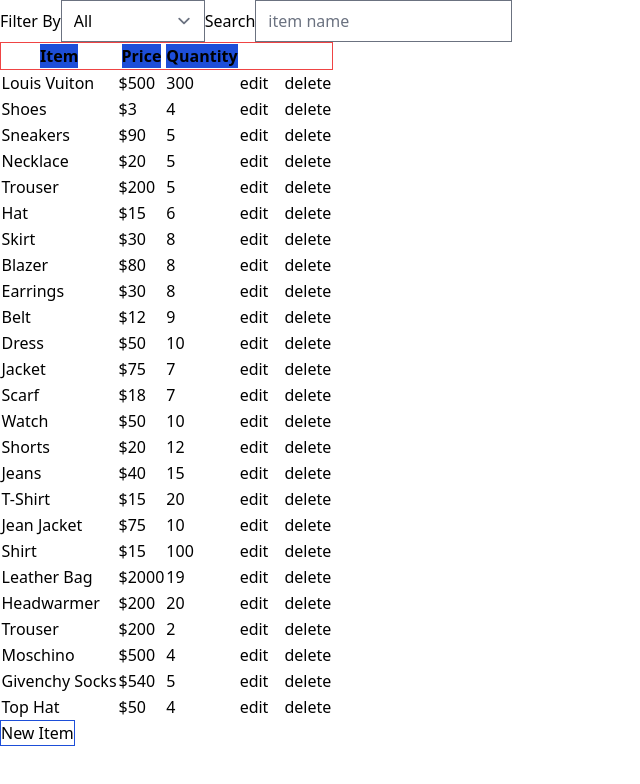
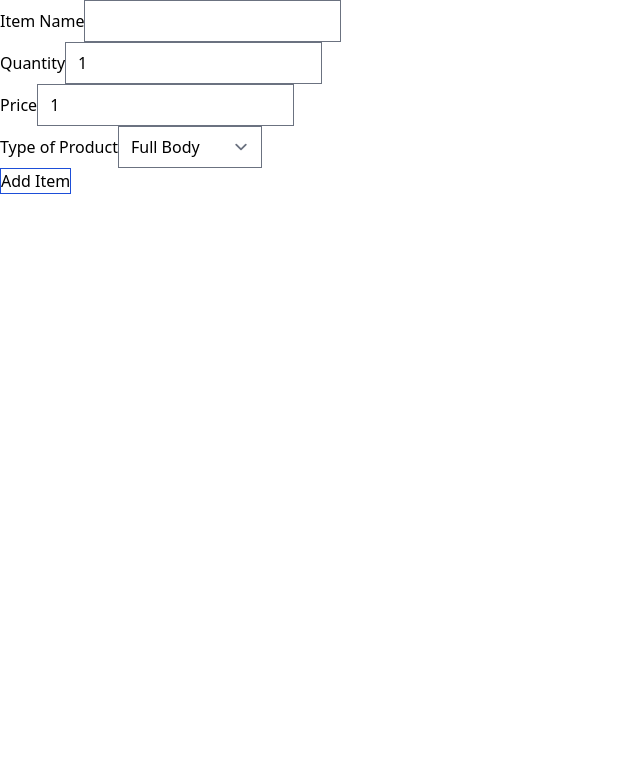
Before and after one commit to kehinde4885/InventoryTracker2, a React (Vite) app in the folder vite-project/: page /new in a window 1280 px wide. Shown: the top 784 px of the page, without its empty margins (0-640 px from the left). Built offline with nearby package versions, Linux system fonts and the light colour scheme; data requests are answered from the project's data file.

Commit message:
added React Router -Implementation of Local Storage -Added Home Page -Refactored Alphabet sort to Fix case Sensitivity -Fixed Negative Numbers on Add item form

```diff
--- a/vite-project/databases/db.json
+++ b/vite-project/databases/db.json
@@ -174,6 +174,20 @@
       "price": 50,
       "type": "Accessories",
       "id": "a2e71cf2-44fa-4671-85b5-7d578b6ecdc9"
+    },
+    {
+      "item": "Kehinde",
+      "quantity": 7,
+      "price": 150,
+      "type": "Full Body",
+      "id": "c883ee79-db25-489b-af7b-1beb62ba1ba3"
+    },
+    {
+      "item": "Jolayemi",
+      "quantity": 10,
+      "price": 100,
+      "type": "Upper Body",
+      "id": "94428443-8071-464c-b659-fa193e6e4612"
     }
   ]
 }
--- a/vite-project/functions.js
+++ b/vite-project/functions.js
@@ -40,6 +40,47 @@ function mergeSort(arr, sortby) {
   return sortedArray;
 }
 
+function letterSort(arr, sortby) {
+  //Reengineered to sort an Array Of Objects
+
+    //console.log('...')
+
+  if (arr.length <= 1) {
+    return arr;
+  }
+
+  let middle = Math.floor(arr.length / 2);
+
+  let left = mergeSort(arr.slice(0, middle), sortby);
+
+  let right = mergeSort(arr.slice(middle), sortby);
+
+  let sortedArray = [];
+  let leftIndex = 0;
+  let rightIndex = 0;
+
+  while (leftIndex < left.length && rightIndex < right.length) {
+    if (left[leftIndex][sortby].toUpperCase() <= right[rightIndex][sortby].toUpperCase()) {
+      sortedArray.push(left[leftIndex]);
+
+      leftIndex++;
+    } else if (left[leftIndex][sortby].toUpperCase() > right[rightIndex][sortby].toUpperCase()) {
+      sortedArray.push(right[rightIndex]);
+
+      rightIndex++;
+    }
+  }
+
+  for (let i = leftIndex; i < left.length; i++) {
+    sortedArray.push(left[i]);
+  }
+
+  for (let i = rightIndex; i < right.length; i++) {
+    sortedArray.push(right[i]);
+  }
+
+  return sortedArray;
+}
 
 
-export { mergeSort };
+export { mergeSort , letterSort };
--- a/vite-project/index.html
+++ b/vite-project/index.html
@@ -12,6 +12,7 @@
     <!-- <div class="test-Form">
         <input type="number" name="" id="">
     </div> -->
+    <script src="/init.js"></script>
     <script type="module" src="/src/main.jsx"></script>
     <!-- <script type="module" src="./items.js" ></script> -->
   </body>
--- /dev/null
+++ b/vite-project/init.js
@@ -0,0 +1,13 @@
+console.log('INitialiszing')
+let items = [
+    {
+      item: "Louis Vuiton",
+      quantity: 300,
+      price: 500,
+      type: "Full Body",
+      id: "d4a81a02-ab0b-405c-b761-69291d5e929c"
+    }
+]
+
+
+localStorage.setItem('Items', JSON.stringify(items))
--- a/vite-project/package.json
+++ b/vite-project/package.json
@@ -12,6 +12,7 @@
     "lodash": "^4.17.21",
     "react": "^18.2.0",
     "react-dom": "^18.2.0",
+    "react-router-dom": "^5.3.4",
     "uuid": "^9.0.0"
   },
   "devDependencies": {
@@ -20,6 +21,6 @@
     "@types/react-dom": "^18.0.10",
     "@vitejs/plugin-react": "^3.1.0",
     "tailwindcss": "^3.2.4",
-    "vite": "^4.1.0"
+    "vite": "^4.1.4"
   }
 }
--- a/vite-project/src/AddInventory.jsx
+++ b/vite-project/src/AddInventory.jsx
@@ -13,8 +13,8 @@ function reducer(state, action) {
     //New State to be Returned
     return {
       item: "",
-      quantity: 0,
-      price: 0,
+      quantity: 1,
+      price: 1,
       type: "Full Body",
       id: uuidv4(),
     };
@@ -30,8 +30,8 @@ function AddInventory() {
   //will call the reducer function above.
   const [item, editItem] = useReducer(reducer, {
     item: "",
-    quantity: 0,
-    price: 0,
+    quantity: 1,
+    price: 1,
     type: "Full Body",
     id: uuidv4(),
   });
@@ -65,6 +65,7 @@ function AddInventory() {
           onChange={handleChange}
           value={item.quantity}
           type="number"
+          min={1}
           name="quantity"
           id="quantity"
         />
@@ -75,6 +76,7 @@ function AddInventory() {
           onChange={handleChange}
           value={item.price}
           type="number"
+          min={1}
           name="price"
           id="price"
         />
@@ -124,16 +126,23 @@ function AddInventory() {
   }
 
   function submitForm() {
-    fetch("http://localhost:3000/items", {
-      method: "POST",
-      headers: {
-        "Content-type": "application/json",
-      },
-      body: JSON.stringify({ ...item }),
-    }).catch((error) => {
-      console.log(error);
-      console.error("Error:", error);
-    });
+    // fetch("http://localhost:3000/items", {
+    //   method: "POST",
+    //   headers: {
+    //     "Content-type": "application/json",
+    //   },
+    //   body: JSON.stringify({ ...item }),
+    // })
+    // .then(res => res.json())
+    // .then(data => console.log(data))
+    // .catch((error) => {
+    //   console.log(error);
+    //   console.error("Error:", error);
+    // })
+
+    let prev = JSON.parse(localStorage.getItem('Items'))
+    let newValue = [...prev,item]
+    localStorage.setItem('Items', JSON.stringify(newValue))
   }
 }
 
--- a/vite-project/src/App.jsx
+++ b/vite-project/src/App.jsx
@@ -1,23 +1,33 @@
-import { useState} from 'react'
+import { useState } from "react";
+import { Switch, Route } from "react-router";
 
-import reactLogo from './assets/react.svg'
-import { InventoryList } from './InventoryList'
-import { AddInventory } from './AddInventory'
+import reactLogo from "./assets/react.svg";
+import { InventoryList } from "./InventoryList";
+import { AddInventory } from "./AddInventory";
+import Home from "./Home";
 
 //console.log(options)
 
 function App() {
-  const [inventory, setInventory] = useState([])
+  const [inventory, setInventory] = useState([]);
 
-  console.log('App Rendered')
+  console.log("App Rendered");
 
   return (
     <div className="App">
-      <InventoryList/>
-
+      <Switch>
+        <Route exact path='/'>
+          <Home />
+        </Route>
+        <Route  path="/list">
+          <InventoryList />
+        </Route>
+        <Route  path="/new">
+          <AddInventory />
+        </Route>
+      </Switch>
     </div>
-
-  )
+  );
 }
 
-export default App
+export default App;
--- /dev/null
+++ b/vite-project/src/Home.jsx
@@ -0,0 +1,13 @@
+import React from "react";
+import { Link } from "react-router-dom";
+import { InventoryList } from "./InventoryList";
+
+export default function Home() {
+  return (
+    <div>
+      <h1>Welcome to Your Inventory</h1>
+      <Link to='/list'>View Inventory</Link>
+      <Link to='/new'>Add a New Item</Link>
+    </div>
+  );
+}
--- a/vite-project/src/InventoryList.jsx
+++ b/vite-project/src/InventoryList.jsx
@@ -1,9 +1,10 @@
 import { useState, useEffect, useContext, useReducer } from "react";
+import { Link } from "react-router-dom";
 import _ from "lodash";
 
 import { optionsContext } from "./AppContext";
 import Items from "./Itemslist";
-import { mergeSort } from "../functions";
+import { mergeSort , letterSort } from "../functions";
 
 //Components
 import Itemslist from "./Itemslist";
@@ -47,14 +48,18 @@ function reducer(state, action) {
     );
     //console.log(searchResults);
     return searchResults;
-  }else if(action.type === 'No Operation'){
-    return action.default
+  } else if (action.type === "No Operation") {
+    return action.default;
   }
 }
 
 function InventoryList() {
   //Default State
-  const [items, setItems] = useState([]);
+  //const [items, setItems] = useState([]);
+  //Using Local Storage
+  const [items, setItems] = useState(JSON.parse(localStorage.getItem("Items")));
+
+  const [beenEdited, changeBeenEdited] = useState(false);
 
   const options = useContext(optionsContext)[0];
 
@@ -179,9 +184,8 @@ function InventoryList() {
 
       changeView({ type: "Searching", view: arr, searching: searching.by });
       //changeView({ type: "Filtering", default: items, filter: filtered.by });
-    }else {
-      console.log('Here')
-      changeView({type: 'No Operation' , default: items})
+    } else {
+      changeView({ type: "No Operation", default: items });
     }
   }, [items]);
 
@@ -191,7 +195,7 @@ function InventoryList() {
       // console.log("Resorting Ran");
       let arr1 = mergeSort(view, "quantity");
       let arr2 = mergeSort(view, "price");
-      let arr3 = mergeSort(view, "item");
+      let arr3 = letterSort(view, "item");
       quantitySort(arr1);
       priceSort(arr2);
       AlphabetSort(arr3);
@@ -201,10 +205,9 @@ function InventoryList() {
   //Fetch and Set INventory
   useEffect(() => {
     //console.log("useEffect Ran");
-
-    fetch("http://localhost:3000/items")
-      .then((res) => res.json())
-      .then((data) => setItems(data));
+    // fetch("http://localhost:3000/items")
+    //   .then((res) => res.json())
+    //   .then((data) => setItems(data));
   }, []);
 
   //console.log("Inventory Component Rerendered");
@@ -261,7 +264,14 @@ function InventoryList() {
         </tbody>
       </table>
 
-      <button className="border border-blue-700">New Item</button>
+      <div className="space-x-8">
+      <button className="border border-blue-700"><Link to='/new'>New Item</Link></button>
+        {beenEdited && (
+          <button onClick={HandleSave} className="border border-green-700">
+            Save Changes
+          </button>
+        )}
+      </div>
     </div>
   );
 
@@ -275,7 +285,7 @@ function InventoryList() {
           return value;
         }
       });
-
+      changeBeenEdited(true);
       return array;
     });
   }
@@ -299,7 +309,29 @@ function InventoryList() {
       array[location] = { ...array[location], [e.target.name]: e.target.value };
 
       setItems(array);
+      changeBeenEdited(true);
     }
+  }
+
+  function HandleSave() {
+    let arr = [...items]
+    localStorage.setItem('Items',JSON.stringify(arr))
+    console.log(JSON.stringify(arr))
+
+    changeBeenEdited(false)
+
+    //Be like put request for whole collection doesnt work on this API
+    // fetch("http://localhost:3000/items", {
+    //   method: "POST",
+    //   headers: {
+    //     "Content-type": "application/json",
+    //   },
+    //   body: JSON.stringify({ ...items }),
+    // }).then(res=> console.log(res))
+    // .catch((error) => {
+    //   console.log(error);
+    //   //console.error("Error:", error);
+    // });
   }
 }
 
--- a/vite-project/src/main.jsx
+++ b/vite-project/src/main.jsx
@@ -1,10 +1,13 @@
-import React from 'react'
-import ReactDOM from 'react-dom/client'
-import App from './App'
-import './output.css'
+import React from "react";
+import ReactDOM from "react-dom/client";
+import App from "./App";
+import { BrowserRouter as Router } from "react-router-dom";
+import "./output.css";
 
-ReactDOM.createRoot(document.getElementById('root')).render(
-  <React.StrictMode>
-    <App />
-  </React.StrictMode>,
-)
+ReactDOM.createRoot(document.getElementById("root")).render(
+  <Router>
+    <React.StrictMode>
+      <App />
+    </React.StrictMode>
+  </Router>
+);
--- a/vite-project/src/output.css
+++ b/vite-project/src/output.css
@@ -691,6 +691,12 @@ select {
   table-layout: auto;
 }
 
+.space-x-8 > :not([hidden]) ~ :not([hidden]) {
+  --tw-space-x-reverse: 0;
+  margin-right: calc(2rem * var(--tw-space-x-reverse));
+  margin-left: calc(2rem * calc(1 - var(--tw-space-x-reverse)));
+}
+
 .space-x-4 > :not([hidden]) ~ :not([hidden]) {
   --tw-space-x-reverse: 0;
   margin-right: calc(1rem * var(--tw-space-x-reverse));
@@ -711,6 +717,11 @@ select {
   border-color: rgb(29 78 216 / var(--tw-border-opacity));
 }
 
+.border-green-700 {
+  --tw-border-opacity: 1;
+  border-color: rgb(21 128 61 / var(--tw-border-opacity));
+}
+
 .bg-blue-700 {
   --tw-bg-opacity: 1;
   background-color: rgb(29 78 216 / var(--tw-bg-opacity));
@@ -729,10 +740,6 @@ select {
   background-color: rgb(191 219 254 / var(--tw-bg-opacity));
 }
 
-.disabled\:opacity-30:disabled {
-  opacity: 0.3;
-}
-
 .disabled\:opacity-20:disabled {
   opacity: 0.2;
 }
--- a/vite-project/tailwind.config.cjs
+++ b/vite-project/tailwind.config.cjs
@@ -1,6 +1,6 @@
 /** @type {import('tailwindcss').Config} */
 module.exports = {
-  content: ['./src/App.jsx', './src/InventoryList.jsx', './src/Itemslist.jsx'],
+  content: ['./src/App.jsx', './src/InventoryList.jsx', './src/Itemslist.jsx', './src/ItemsHeader.jsx'],
   theme: {
     extend: {},
   },
```
Also changed, not shown: 1 other file (tests, documents, lock files or other folders).
